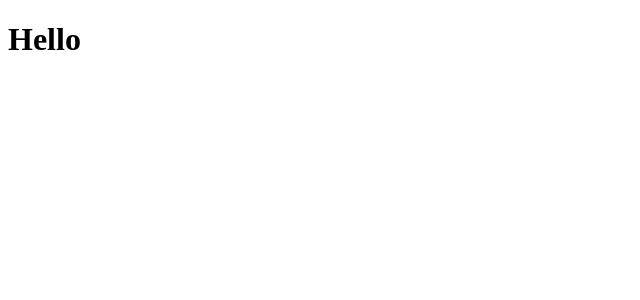
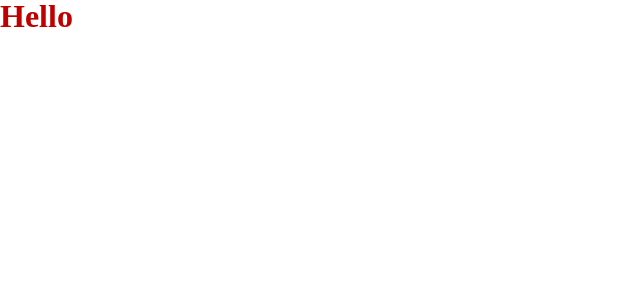
Before and after one commit to Abhishek8554/velvettee-frontend, a React (Vite) app: page / in a window 1280 px wide. Shown: the top 300 px of the page, without its empty margins (0-640 px from the left). Built offline with nearby package versions, Linux system fonts and the light colour scheme.

Commit message:
folder structure done

```diff
--- a/src/App.scss
+++ b/src/App.scss
@@ -0,0 +1,3 @@
+h1 {
+    color: var(--primary-color);
+}
--- a/src/index.scss
+++ b/src/index.scss
@@ -0,0 +1,2 @@
+@import './scss/base/base-dir';
+@import './scss/abstracts/abstracts-dir';
--- /dev/null
+++ b/src/scss/abstracts/_abstracts-dir.scss
@@ -0,0 +1,3 @@
+@import './fonts.scss';
+@import './mixins.scss';
+@import './variables.scss';
--- /dev/null
+++ b/src/scss/abstracts/_variables.scss
@@ -0,0 +1,21 @@
+:root {
+    // Brand Colors
+    --primary-color: #c00000;
+    --secondary-color: #262626;
+
+    // State Colors
+    --success-color: #22a640;
+    --danger-color: #c92938;
+    --warning-color: #f2c029;
+    --info-color: #2da9db;
+
+    // Text Colors
+    --button-text-color: #291655;
+    --text-color: #1f1f1f;
+    --sub-text-color: #696871;
+
+    // Background Colors
+    --black-bg-color: #1f1f1f;
+    --white-bg-color: #fff;
+    --light-bg-color: #eae9f2;
+}
--- /dev/null
+++ b/src/scss/base/_base-dir.scss
@@ -0,0 +1,2 @@
+@import './reset.scss';
+@import './typography.scss';
--- /dev/null
+++ b/src/scss/base/_reset.scss
@@ -0,0 +1,135 @@
+*,
+*::after,
+*::before {
+    margin: 0;
+    padding: 0;
+    box-sizing: border-box;
+}
+
+/* http://meyerweb.com/eric/tools/css/reset/
+   v2.0 | 20110126
+   License: none (public domain)
+*/
+
+html,
+body,
+div,
+span,
+applet,
+object,
+iframe,
+h1,
+h2,
+h3,
+h4,
+h5,
+h6,
+p,
+blockquote,
+pre,
+a,
+abbr,
+acronym,
+address,
+big,
+cite,
+code,
+del,
+dfn,
+em,
+img,
+ins,
+kbd,
+q,
+s,
+samp,
+small,
+strike,
+strong,
+sub,
+sup,
+tt,
+var,
+b,
+u,
+i,
+center,
+dl,
+dt,
+dd,
+ol,
+ul,
+li,
+fieldset,
+form,
+label,
+legend,
+table,
+caption,
+tbody,
+tfoot,
+thead,
+tr,
+th,
+td,
+article,
+aside,
+canvas,
+details,
+embed,
+figure,
+figcaption,
+footer,
+header,
+hgroup,
+menu,
+nav,
+output,
+ruby,
+section,
+summary,
+time,
+mark,
+audio,
+video {
+    margin: 0;
+    padding: 0;
+    border: 0;
+    vertical-align: baseline;
+}
+/* HTML5 display-role reset for older browsers */
+article,
+aside,
+details,
+figcaption,
+figure,
+footer,
+header,
+hgroup,
+menu,
+nav,
+section {
+    display: block;
+}
+body {
+    line-height: 1;
+}
+ol,
+ul {
+    list-style: none;
+}
+blockquote,
+q {
+    quotes: none;
+}
+blockquote:before,
+blockquote:after,
+q:before,
+q:after {
+    content: '';
+    content: none;
+}
+table {
+    border-collapse: collapse;
+    border-spacing: 0;
+}
--- /dev/null
+++ b/src/scss/base/_typography.scss
@@ -0,0 +1 @@
+@import url('https://fonts.googleapis.com/css2?family=Montserrat:ital,wght@0,100;0,200;0,300;0,400;0,500;0,600;0,700;0,800;0,900;1,100;1,200;1,300;1,400;1,500;1,600;1,700;1,800;1,900&display=swap');
```
Also changed, not shown: src/classes/Helper.ts (added), src/scss/abstracts/_fonts.scss (added), src/scss/abstracts/_mixins.scss (added).
